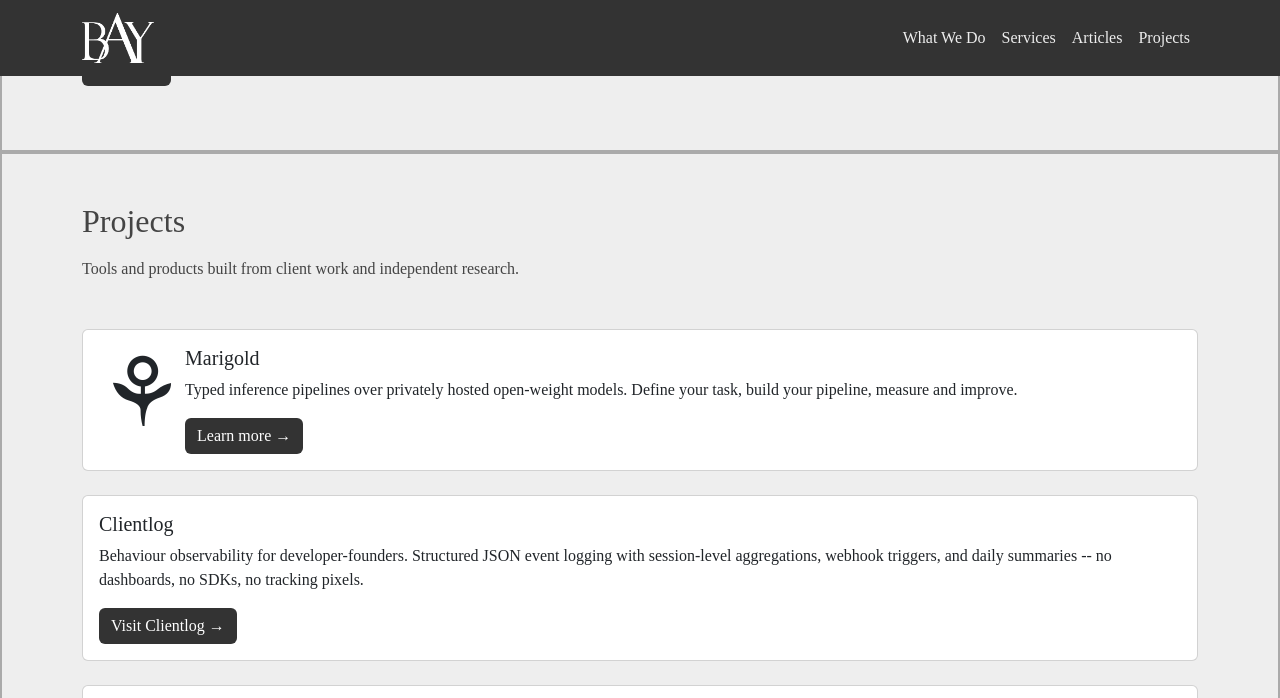
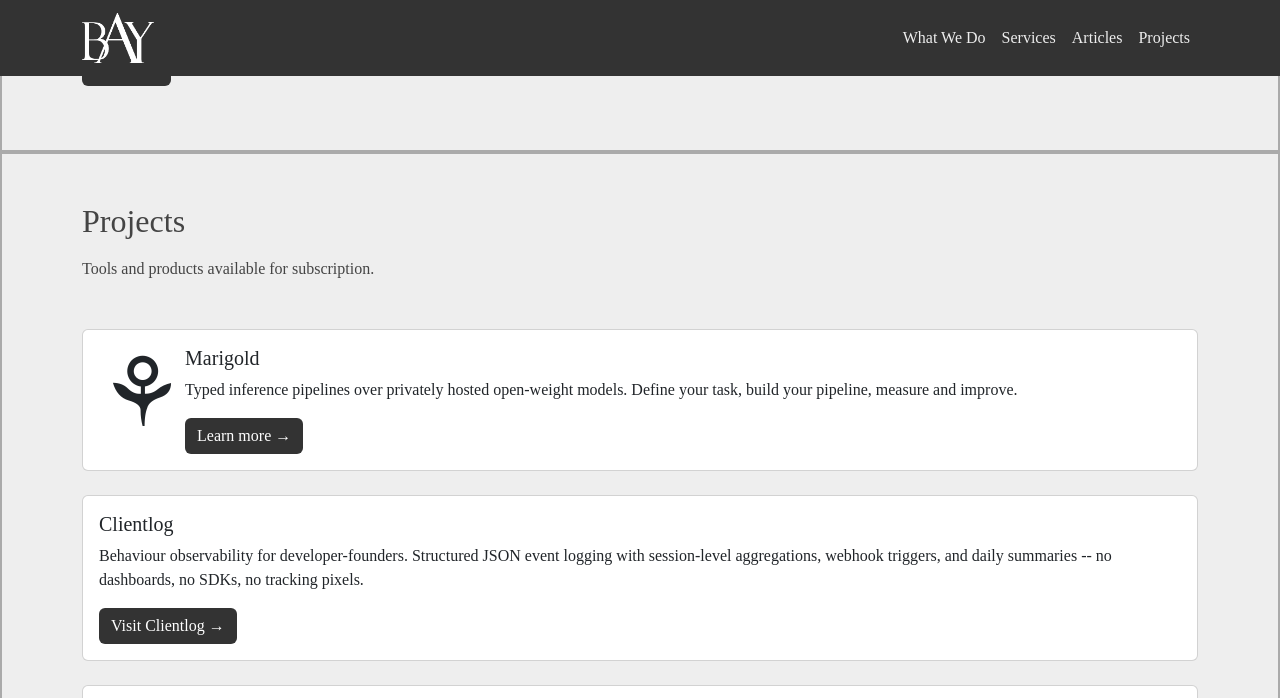
Before and after one commit to bayinfosys/bayinfosys.github.io, a Jekyll site: the page built from index.html, in a window 1280 px wide and 900 px high, scrolled down 2618 px, cut to the strip 0-698 px from the top of the window. Built offline with Jekyll 4.4.1, drawn with Linux system fonts in a browser that asks for light colours.

Commit message:
minor copy update

```diff
--- a/index.html
+++ b/index.html
@@ -105,7 +105,7 @@
 <section id="projects" class="py-5 section-light">
   <div class="container">
     <h2>Projects</h2>
-    <p class="mt-3">Tools and products built from client work and independent research.</p>
+    <p class="mt-3">Tools and products available for subscription.</p>
 
     <div class="row mt-4 g-4">
 
```
